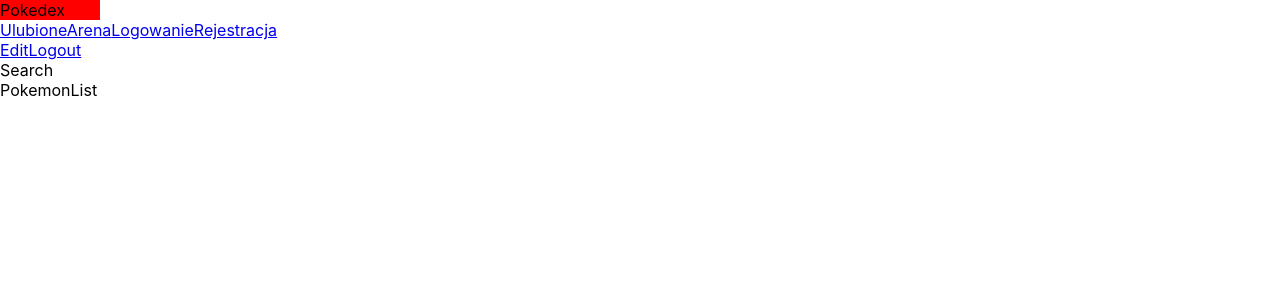
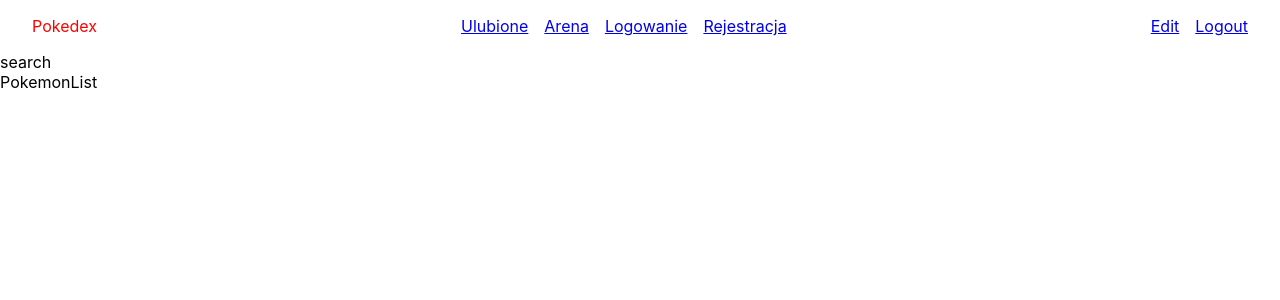
Before and after one commit to AnnaKielbasa/Pokemons, a React (Create React App) app: page / in a window 1280 px wide. Shown: the top 300 px of the page. Built offline with nearby package versions, Linux system fonts and the light colour scheme.

Commit message:
Second commit

```diff
--- a/src/Components/Arena/Arena.js
+++ b/src/Components/Arena/Arena.js
@@ -1,11 +1,10 @@
+import { Link } from "react-router-dom";
 import styled from "styled-components";
-import FacebookIcon from "@mui/icons-material/Facebook";
-import GitHubIcon from "@mui/icons-material/GitHub";
+// import { Button } from "@mui/material";
 
 const LeftContainer = styled.div`
   width: 100px;
   height: 200px;
-  color: red;
   background-color: red;
 `;
 const Arena = () => {
@@ -13,11 +12,12 @@ const Arena = () => {
     <>
       Arena
       <LeftContainer>
-        <div>
-          {/* <FacebookIcon sx={{ color: "red" }} />
-        <GitHubIcon sx={{ color: "green" }} /> */}
-        </div>
+        <div>hello</div>
       </LeftContainer>
+      {/* <Button>Back to main</Button> */}
+      <button>
+        <Link to="/">Powrót do strony głównej</Link>
+      </button>
     </>
   );
 };
--- a/src/Components/Favs/Favs.js
+++ b/src/Components/Favs/Favs.js
@@ -1,5 +1,14 @@
+import { Link } from "react-router-dom";
+
 const Favs = () => {
-  return <div>Favs</div>;
+  return (
+    <div>
+      Favs
+      <button>
+        <Link to="/">Powrót do strony głównej</Link>
+      </button>
+    </div>
+  );
 };
 
 export default Favs;
--- a/src/Components/Nav/Nav.js
+++ b/src/Components/Nav/Nav.js
@@ -1,31 +1,44 @@
 import { Link, Outlet } from "react-router-dom";
-import { Box } from "@mui/material";
+
+// import { Box } from "@mui/material";
 import styled from "styled-components";
 
 // import { css } from "styled-components";
 const S = {
-  Pokedex: styled.div`
-    width: 100px;
-    height: 20px;
-    background-color: red;
+  Nav: styled.nav`
+    display: flex;
+    justify-content: space-between;
+    align-items: center;
+    margin: 1rem 2rem;
+  `,
+  Logo: styled.div`
+    color: red;
+  `,
+  RightContainer: styled.div`
+    display: flex;
+    gap: 1rem;
+  `,
+  HidenContainer: styled.div`
+    display: flex;
+    gap: 1rem;
   `,
 };
 const Nav = () => {
   return (
     <div>
-      <nav>
-        <S.Pokedex>Pokedex</S.Pokedex>
-        <div>
+      <S.Nav>
+        <S.Logo>Pokedex</S.Logo>
+        <S.RightContainer>
           <Link to="/favs">Ulubione</Link>
           <Link to="/arena">Arena</Link>
           <Link to="/login">Logowanie</Link>
           <Link to="/register">Rejestracja</Link>
-        </div>
-        <div>
+        </S.RightContainer>
+        <S.HidenContainer>
           <Link to="/edit">Edit</Link>
           <Link to="/">Logout</Link>
-        </div>
-      </nav>
+        </S.HidenContainer>
+      </S.Nav>
       <section>
         <Outlet />
       </section>
--- a/src/Components/Search/Search.js
+++ b/src/Components/Search/Search.js
@@ -1,5 +1,7 @@
+// import Input from "@mui/material/Input";
+
 const Search = () => {
-  return <div>Search</div>;
+  return <>search</>;
 };
 
 export default Search;
```
Also changed, not shown: 1 other file (tests, documents, lock files or other folders).
